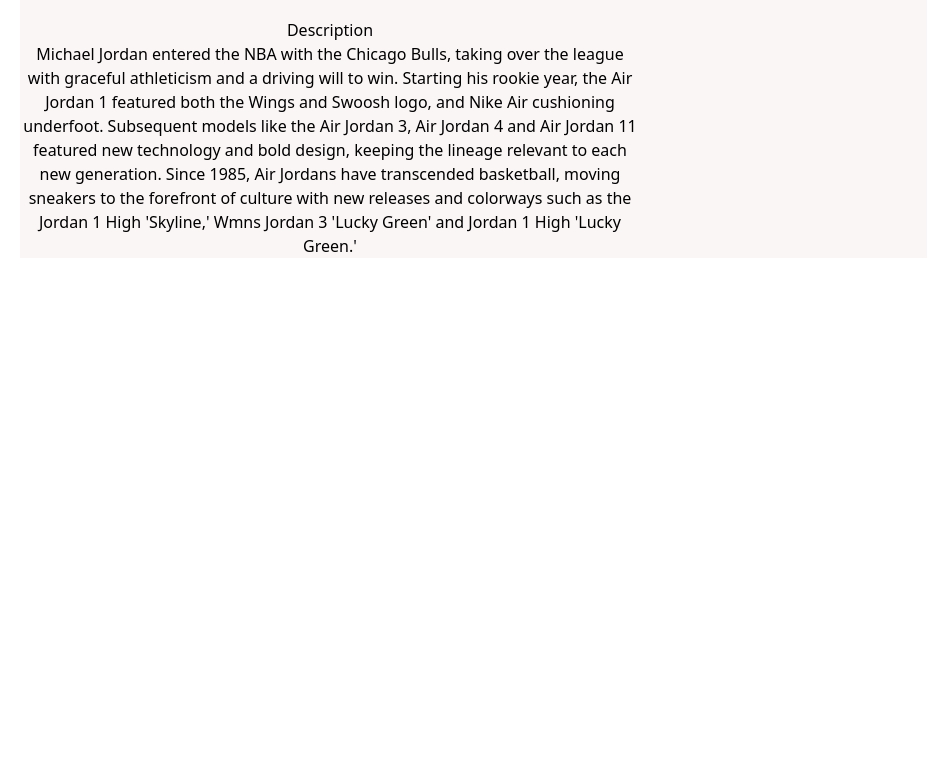
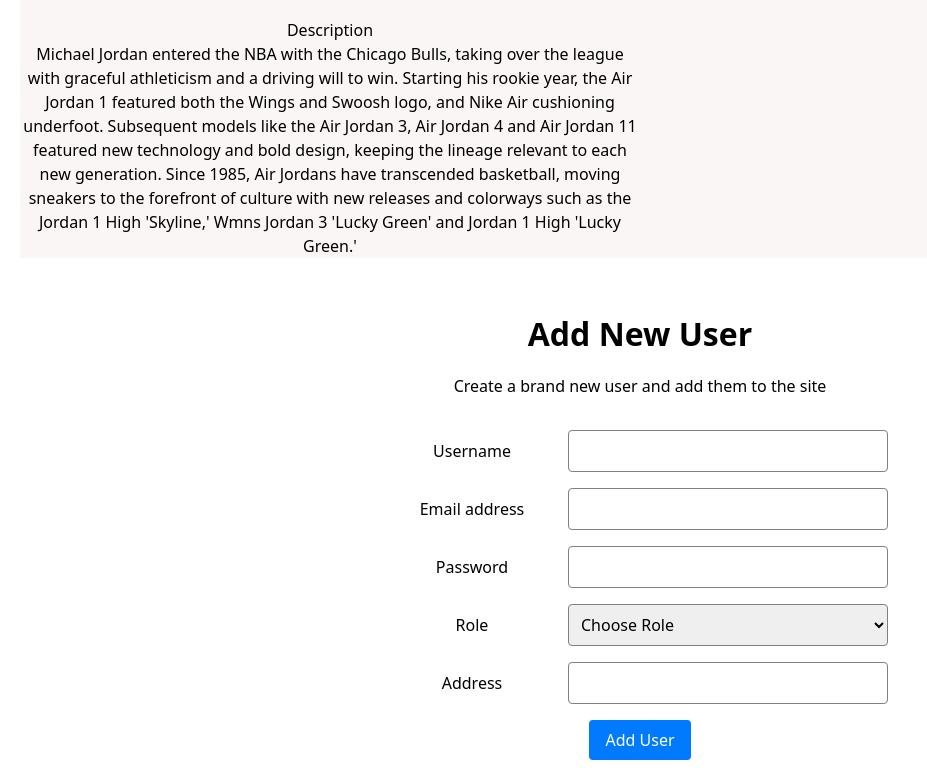
Before and after one commit to Pmusyimi42/One-Stop-Products-Platform, a React (Create React App) app in the folder client/: page / in a window 1280 px wide. Shown: the part 532-1308 px from the top of the page, without its empty margins (0-927 px from the left). Before the commit the page ends 810 px from the top, so only its background shows below. Built offline with nearby package versions, Linux system fonts and the light colour scheme.

Commit message:
added the post user component

```diff
--- a/client/src/App.js
+++ b/client/src/App.js
@@ -1,12 +1,14 @@
 import logo from './logo.svg';
 import './App.css';
 import SingleProduct from './components/SingleProduct';
+import AddNewUser from './components/AddNewUser';
 
 function App() {
   return (
     <div className="App">
 
       <SingleProduct/>
+      <AddNewUser/>
 
     </div>
   );
--- /dev/null
+++ b/client/src/components/AddNewUser.css
@@ -0,0 +1,59 @@
+.container {
+    display: flex;
+    flex-direction: column;
+    align-items: center;
+  }
+
+  .add-user-title {
+    font-size: 2rem;
+    font-weight: bold;
+    text-align: center;
+    margin-top: 2rem;
+  }
+
+  .add-user-subtitle {
+    text-align: center;
+    margin-top: 1rem;
+  }
+
+  .add-user-form {
+    display: flex;
+    flex-direction: column;
+    align-items: center;
+    margin-top: 2rem;
+  }
+
+  .add-user-form-row {
+    display: flex;
+    align-items: center;
+    margin-bottom: 1rem;
+  }
+
+  .add-user-label {
+    display: inline-block;
+    width: 10rem;
+    margin-right: 1rem;
+  }
+
+  .add-user-input {
+    width: 20rem;
+    padding: 0.5rem;
+    border: 1px solid gray;
+    border-radius: 0.25rem;
+  }
+
+  .add-user-select {
+    width: 20rem;
+    padding: 0.5rem;
+    border: 1px solid gray;
+    border-radius: 0.25rem;
+  }
+
+  .add-user-button {
+    padding: 0.5rem 1rem;
+    background-color: #007bff;
+    color: white;
+    border: none;
+    border-radius: 0.25rem;
+    cursor: pointer;
+  }
--- /dev/null
+++ b/client/src/components/AddNewUser.jsx
@@ -0,0 +1,41 @@
+import React from 'react';
+import './AddNewUser.css';
+
+export default function AddNewUser() {
+  return (
+    <div className="container">
+      <h1 className="add-user-title">Add New User</h1>
+      <p className="add-user-subtitle">Create a brand new user and add them to the site</p>
+
+      <form className="add-user-form">
+        <div className="add-user-form-row">
+          <label htmlFor="username" className="add-user-label">Username</label>
+          <input type="text" className="add-user-input" id="username" />
+        </div>
+        <div className="add-user-form-row">
+          <label htmlFor="email" className="add-user-label">Email address</label>
+          <input type="email" className="add-user-input" id="email" />
+        </div>
+        <div className="add-user-form-row">
+          <label htmlFor="password" className="add-user-label">Password</label>
+          <input type="password" className="add-user-input" id="password" />
+        </div>
+        <div className="add-user-form-row">
+          <label htmlFor="role" className="add-user-label">Role</label>
+          <select className="add-user-select" aria-label="Default select example" id="role">
+            <option selected>Choose Role</option>
+            <option value="1">Admin</option>
+            <option value="2">Seller</option>
+          </select>
+        </div>
+        <div className="add-user-form-row">
+          <label htmlFor="address" className="add-user-label">Address</label>
+          <input type="text" className="add-user-input" id="address" />
+        </div>
+        <div className="add-user-form-row">
+          <button type="submit" className="add-user-button">Add User</button>
+        </div>
+      </form>
+    </div>
+  );
+}
--- a/client/src/index.css
+++ b/client/src/index.css
@@ -1,3 +1,5 @@
 @tailwind base;
 @tailwind components;
 @tailwind utilities;
+
+@import url('https://cdn.jsdelivr.net/npm/bootstrap@5.0.2/dist/css/bootstrap.min.css');
```
